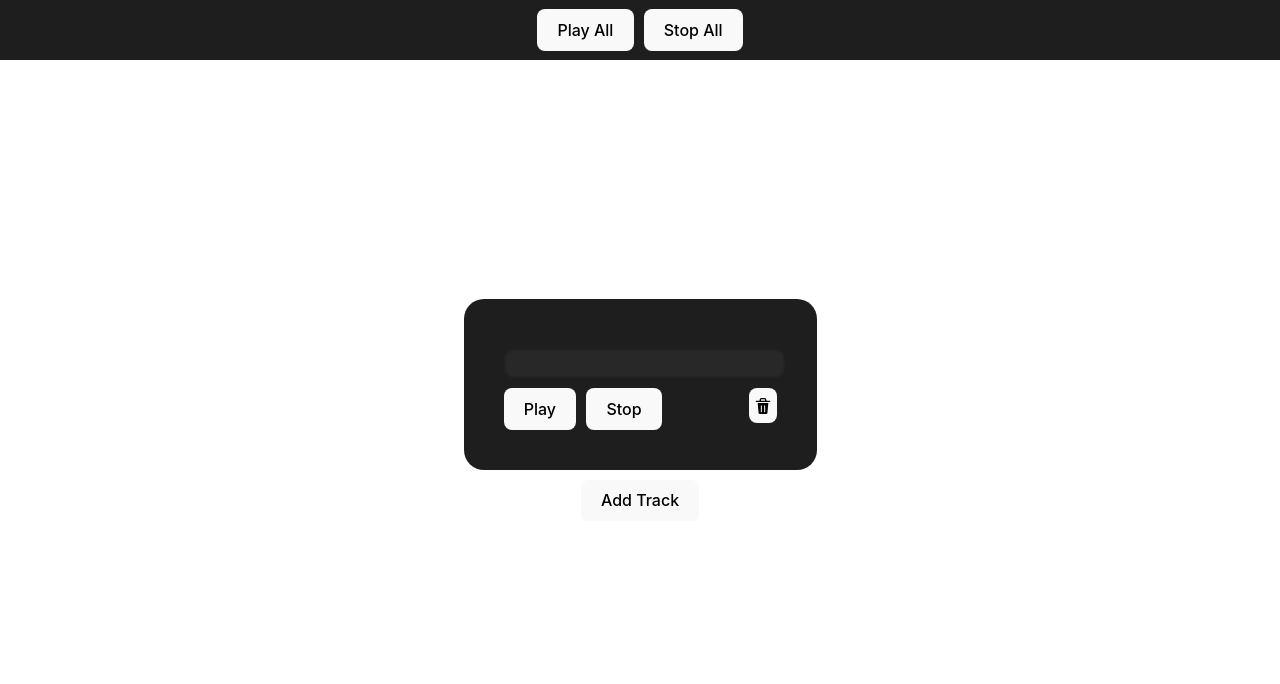
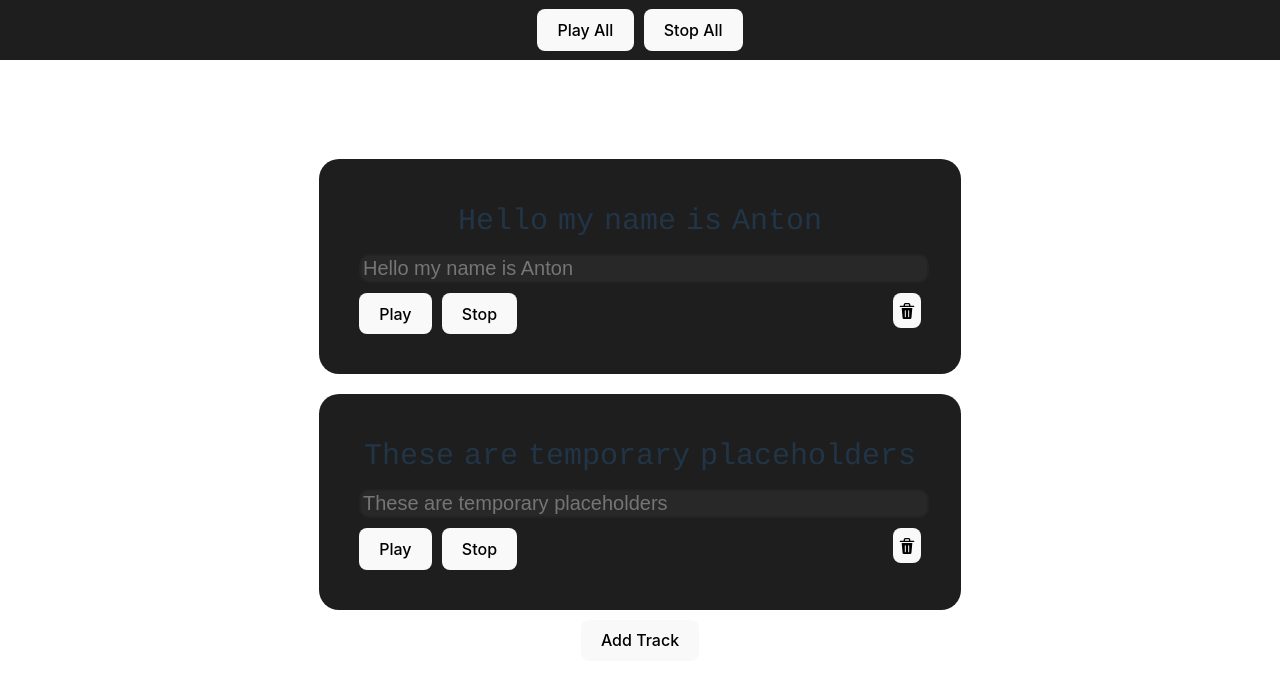
Before and after one commit to antonwallstedt/wordplay, a React (Vite) app: page / in a window 1280 px wide. Shown: the top 684 px of the page. Built offline with nearby package versions, Linux system fonts and the light colour scheme.

Commit message:
Fix bugs for play all and stop all

```diff
--- a/src/App.jsx
+++ b/src/App.jsx
@@ -6,7 +6,7 @@ import "./App.css";
 import { DeleteIcon } from "@chakra-ui/icons";
 import { IconButton } from "@chakra-ui/react";
 
-function Track({ id, onDelete, isPlayingAll }) {
+function Track({ id, onDelete, isPlayingAll, inputText }) {
   // TODO: Allow instrument selection in individual tracks
   // TODO: Allow users to set BPM
   // TODO: Fix buggy play all functionality
@@ -16,10 +16,12 @@ function Track({ id, onDelete, isPlayingAll }) {
   // TODO:  - Press play all when tracks are playing
 
   // * Constants
-  let sequence;
+  let sequence = new Tone.Sequence(); // TODO: Don't init to empty sequence...
   const wordSynth = new WordSynth();
   const [currentWordIndex, setCurrentWordIndex] = useState(-1);
+  const [isPlaying, setIsPlaying] = useState(false);
   const [instrument, setInstrument] = useState(null);
+  const [text, setText] = useState(inputText);
 
   // * Styles
   const inputStyle = {
@@ -61,7 +63,6 @@ function Track({ id, onDelete, isPlayingAll }) {
   };
 
   // * Event Handlers
-  const [text, setText] = useState("");
   const handleChange = ({ target }) => {
     setText(target.value);
   };
@@ -71,10 +72,15 @@ function Track({ id, onDelete, isPlayingAll }) {
   };
 
   useEffect(() => {
-    if (isPlayingAll) {
+    if (isPlayingAll && !isPlaying) {
+      setIsPlaying(true);
       handlePlay(text);
     } else {
-      setCurrentWordIndex(-1);
+      sequence.stop();
+      setIsPlaying(false);
+      setCurrentWordIndex(() => {
+        return -1;
+      });
     }
   }, [isPlayingAll]);
 
@@ -105,12 +111,17 @@ function Track({ id, onDelete, isPlayingAll }) {
       }, time);
     }, notes);
     sequence.start(0);
+    setIsPlaying(true);
     Tone.Transport.start();
   };
 
   const handleStop = () => {
-    setCurrentWordIndex(-1);
-    Tone.Transport.cancel();
+    sequence.stop();
+    setIsPlaying(false);
+    setCurrentWordIndex(() => {
+      return -1;
+    });
+    // Tone.Transport.cancel();
   };
 
   // * Functions
@@ -145,6 +156,7 @@ function Track({ id, onDelete, isPlayingAll }) {
           onChange={handleChange}
           style={inputStyle}
           maxLength={64}
+          placeholder={inputText}
         />
         <div className="media-btn-container">
           <button
@@ -178,6 +190,15 @@ function Track({ id, onDelete, isPlayingAll }) {
 }
 
 function App() {
+  const defaultTracks = [
+    { key: 0, id: Date.now(), text: "Hello my name is Anton" },
+    {
+      key: 1,
+      id: Date.now(),
+      text: "These are temporary placeholders",
+    },
+  ];
+
   const addBtnStyle = {
     marginTop: 10,
   };
@@ -216,10 +237,9 @@ function App() {
     setTracks((prev) => prev.filter((track) => track.id !== trackId));
   };
 
-  const defaultTrack = { key: 0, id: Date.now() };
-  const [tracks, setTracks] = useState([defaultTrack]);
+  const [tracks, setTracks] = useState(defaultTracks);
   const handleAdd = () => {
-    setTracks([...tracks, { key: tracks.length, id: Date.now() }]);
+    setTracks([...tracks, { key: tracks.length, id: Date.now(), text: "" }]);
   };
 
   return (
@@ -246,6 +266,7 @@ function App() {
           id={track.id}
           onDelete={handleDelete}
           isPlayingAll={isPlayingAll}
+          inputText={track.text}
         />
       ))}
       <button className="add-track-btn" style={addBtnStyle} onClick={handleAdd}>
```
